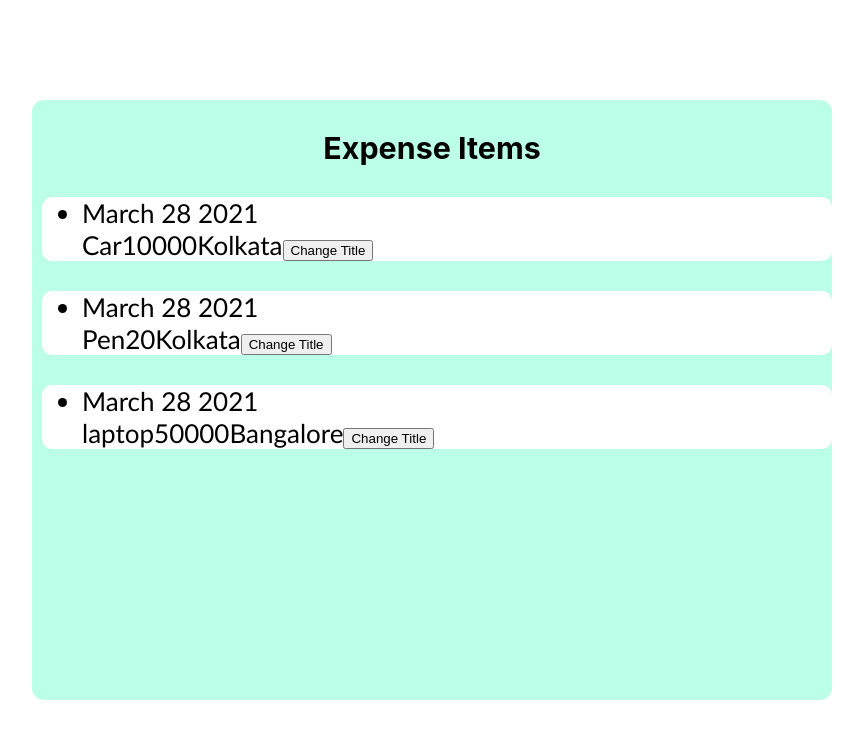
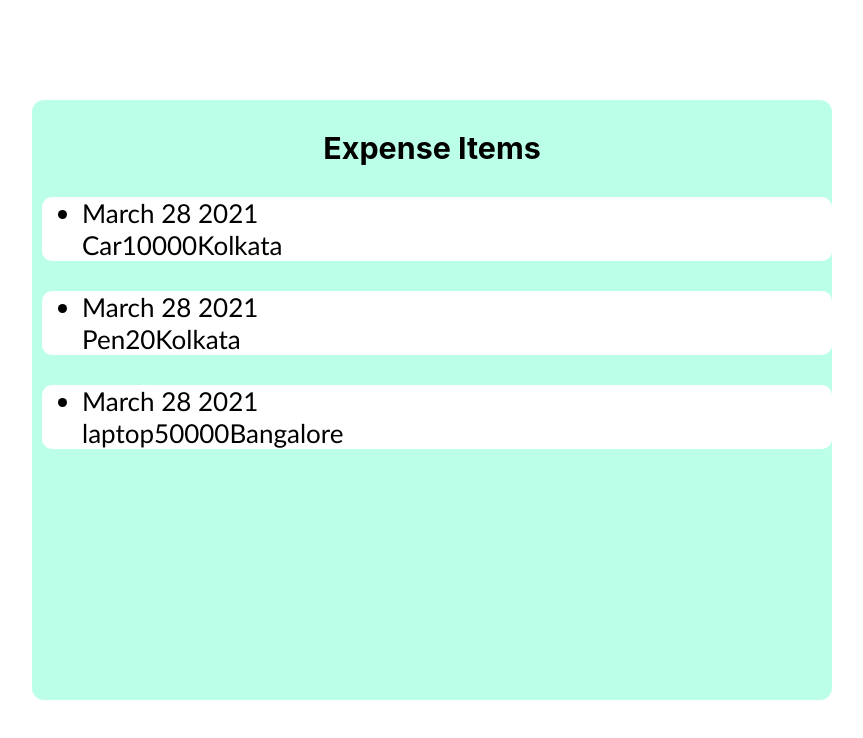
Before and after one commit to sagarikamohanty2000/react-first-app, a React (Create React App) app: page / in a window 1280 px wide. Shown: the top 738 px of the page, without its empty margins (208-1071 px from the left). Built offline with nearby package versions, Linux system fonts and the light colour scheme.

Commit message:
app_decor

```diff
--- a/src/components/Expenses/ExpenseDetails.js
+++ b/src/components/Expenses/ExpenseDetails.js
@@ -9,7 +9,7 @@ const ExpenseDetails = (data) => {
       {data.name}
        {data.amount}
       {data.location}
-      <button>Change Title</button></li>
+      </li>
       </ul>
     </div>
   );
```
